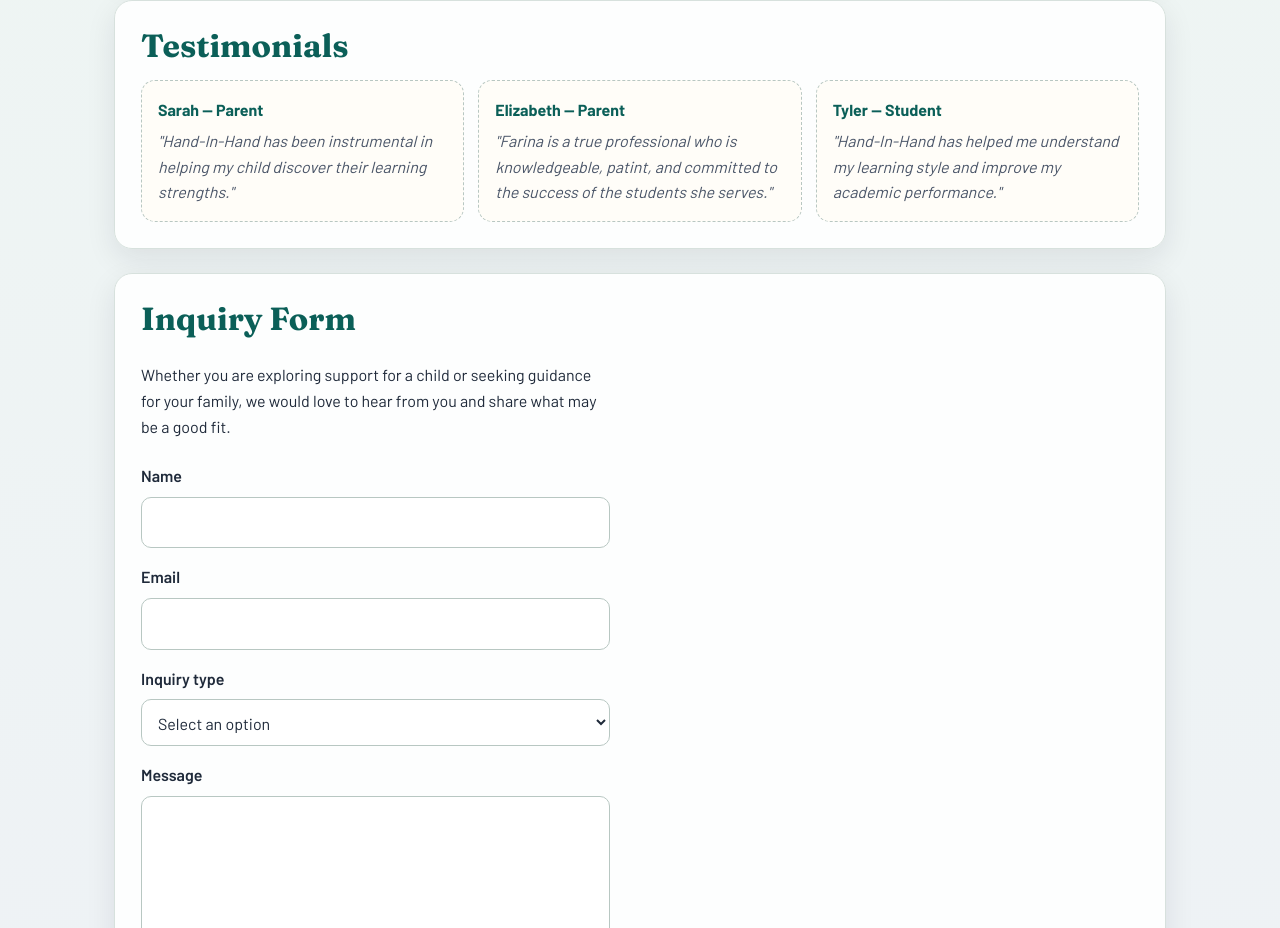
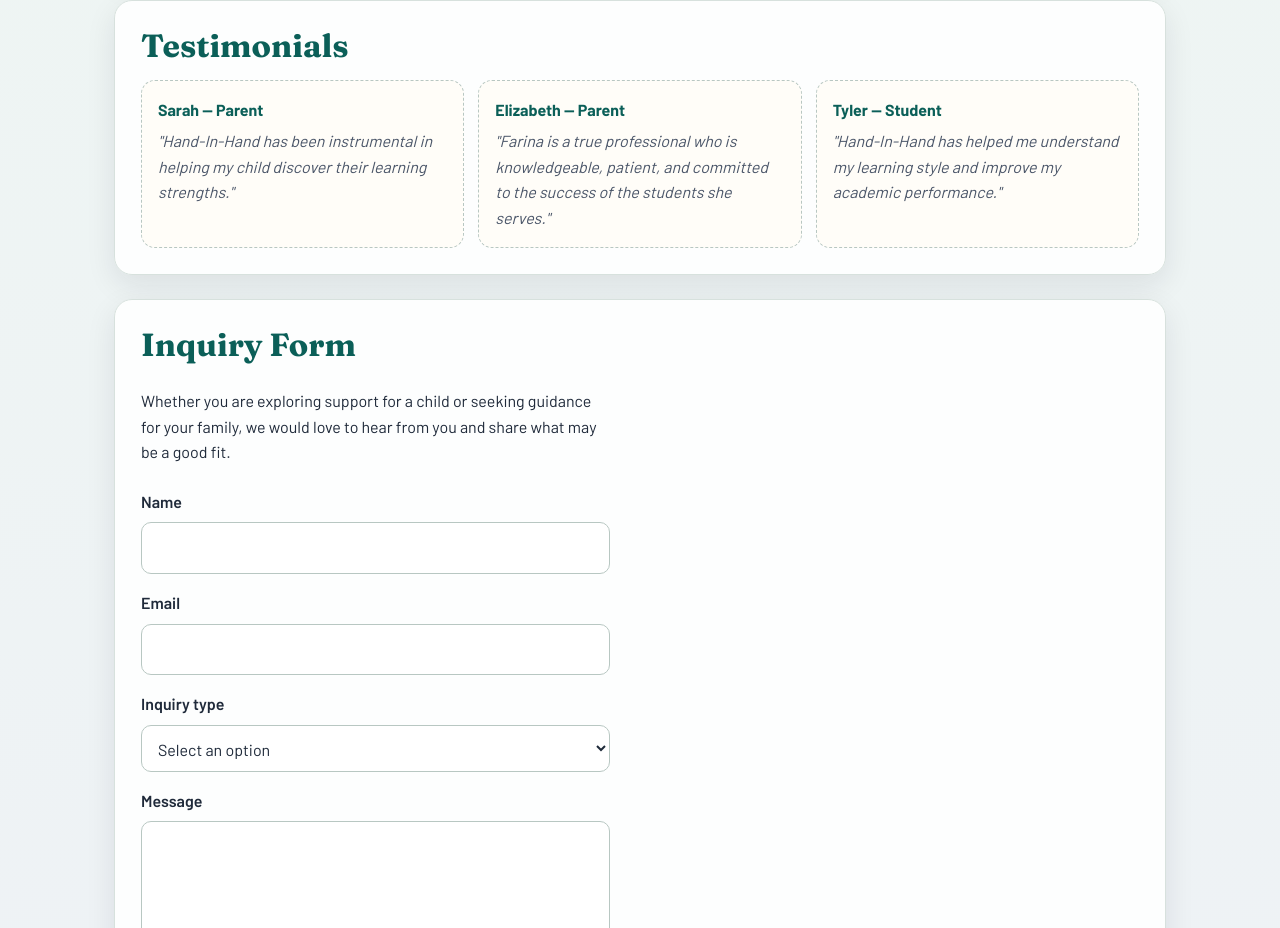
Before and after one commit to arhum18/hand-in-hand-website, a plain HTML site: page index.html in a window 1280 px wide. Shown: the part 2017-2945 px from the top of the page. Drawn offline with Linux system fonts and the light colour scheme.

Commit message:
correcting a typo

```diff
--- a/index.html
+++ b/index.html
@@ -451,7 +451,7 @@
 					</article>
 					<article class="testimonial-card">
 						<strong>Elizabeth -- Parent</strong>
-						<p>"Farina is a true professional who is knowledgeable, patint, and committed to the success of the students she serves."</p>
+						<p>"Farina is a true professional who is knowledgeable, patient, and committed to the success of the students she serves."</p>
 					</article>
 					<article class="testimonial-card">
 						<strong>Tyler -- Student</strong>
```
